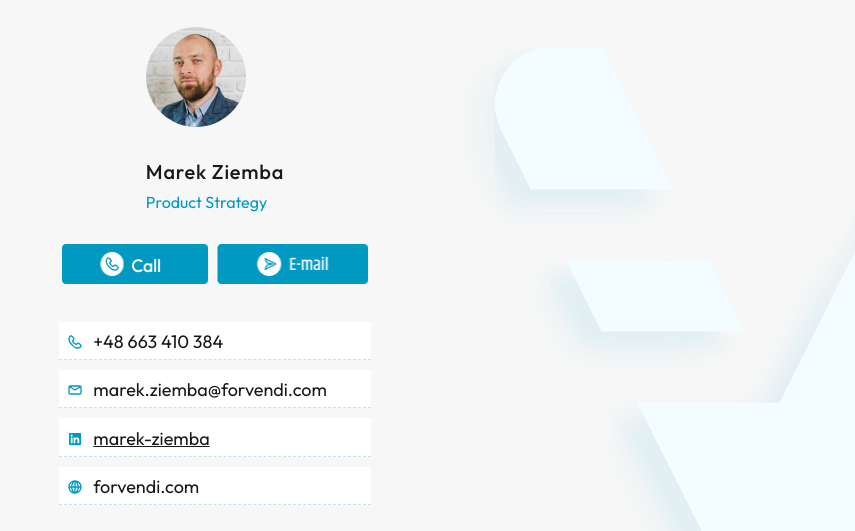
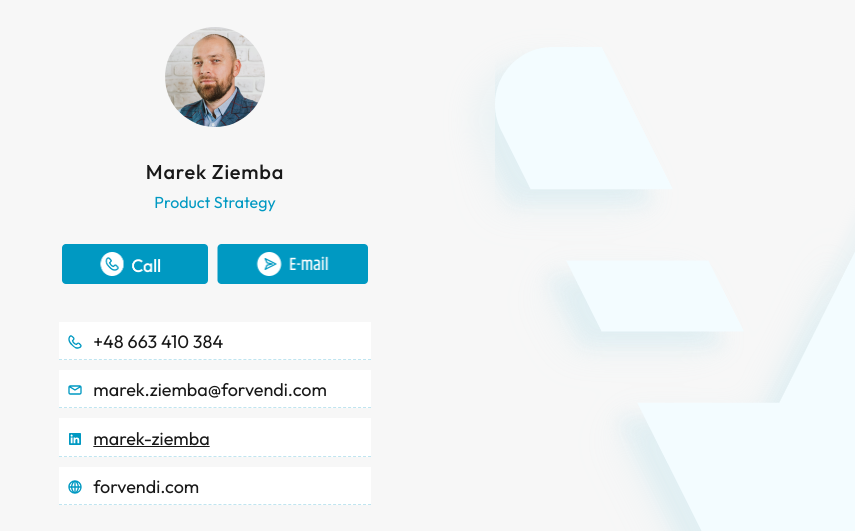
Before and after one commit to Milosz13/forVendi-ecard, a plain HTML site: page index.html in a window 1280 px wide. Shown: the part 75-606 px from the top of the page, without its empty margins (425-1280 px from the left). Drawn offline with Linux system fonts and the light colour scheme.

Commit message:
center elements

```diff
--- a/index.html
+++ b/index.html
@@ -38,6 +38,10 @@
         margin: 24px 0 30px 0;
       }
 
+      .employee-info {
+        text-align: center;
+      }
+
       .employee-info img {
         border-radius: 100px;
       }
@@ -60,6 +64,7 @@
         font-weight: 400;
         line-height: 16px;
         margin: 0 0 34px 0;
+        text-align: center;
       }
       .buttons {
         margin-bottom: 34px;
@@ -165,13 +170,6 @@
         font-family: "Outfit", sans-serif;
         font-size: 10px;
       }
-
-      /* @media only screen and (min-width: 768px) {
-        .container {
-          max-width: 500px;
-          margin: auto;
-        }
-      } */
     </style>
   </head>
 
```
